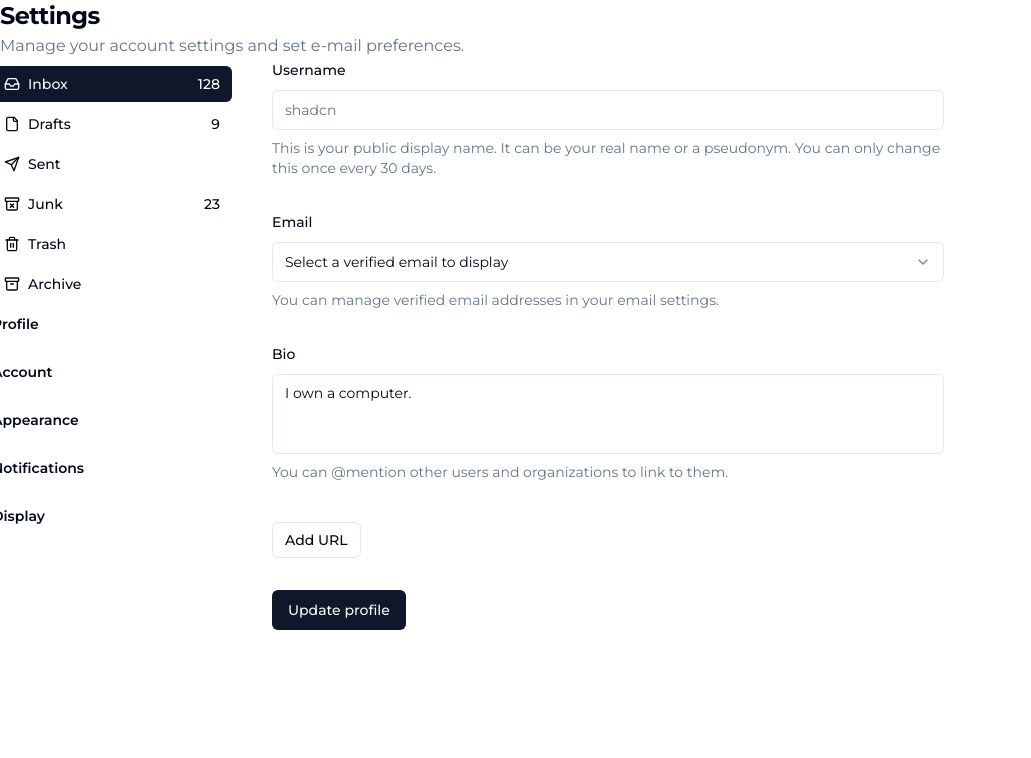
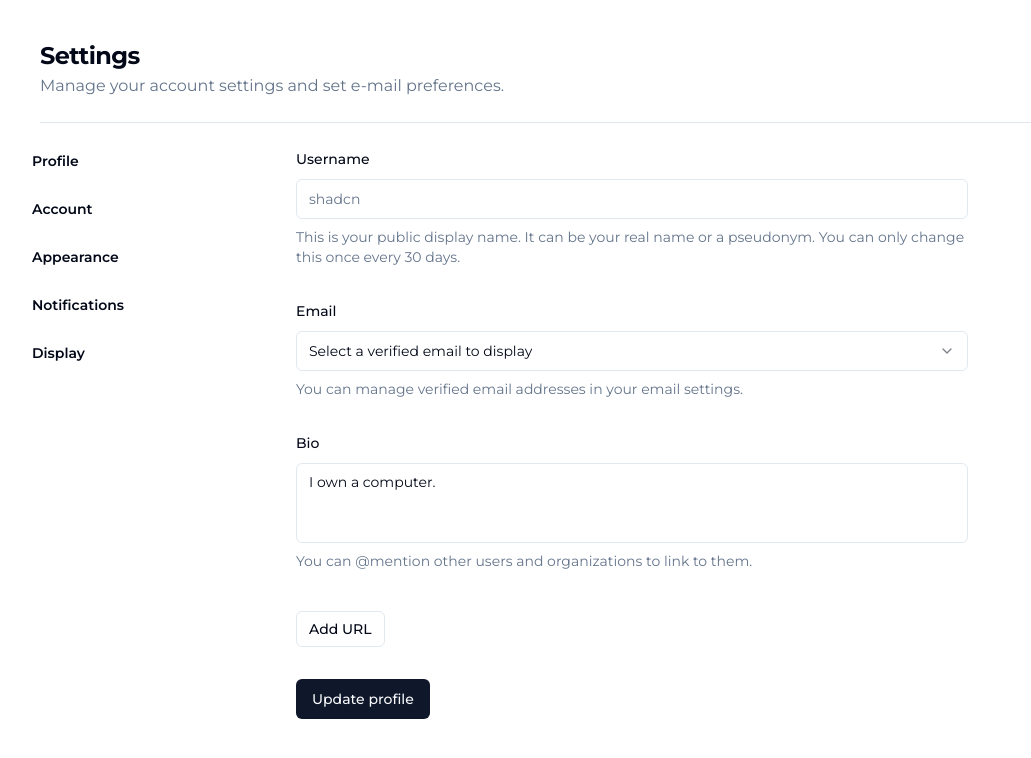
Before and after one commit to Aakash-Yadav23/dashboard-1, a Next.js app: page / in a window 1280 px wide. Shown: the top 758 px of the page, without its empty margins (0-1031 px from the left). Built offline with nearby package versions, Linux system fonts and the light colour scheme.

Commit message:
nav fixes

```diff
--- a/package.json
+++ b/package.json
@@ -12,6 +12,7 @@
     "@hookform/resolvers": "^3.3.4",
     "@radix-ui/react-label": "^2.0.2",
     "@radix-ui/react-select": "^2.0.0",
+    "@radix-ui/react-separator": "^1.0.3",
     "@radix-ui/react-slot": "^1.0.2",
     "@radix-ui/react-toast": "^1.1.5",
     "@radix-ui/react-tooltip": "^1.0.7",
--- a/src/app/page.tsx
+++ b/src/app/page.tsx
@@ -2,6 +2,7 @@ import Sidebar from "@/components/Sidebar/Sidebar";
 import Image from "next/image";
 import { ProfileForm } from "./pages/Account/Profile";
 import { DocsSidebarNav } from "@/components/SideNavbar";
+import { Separator } from "@/components/ui/separator";
 
 
 export default function Home() {
@@ -9,42 +10,67 @@ export default function Home() {
 const sidebarNavItems = [
   {
     title: "Profile",
-    href: "/examples/forms",
+    // href: "/examples/forms",
   },
   {
     title: "Account",
-    href: "/examples/forms/account",
+    // href: "/examples/forms/account",
   },
   {
     title: "Appearance",
-    href: "/examples/forms/appearance",
+    // href: "/examples/forms/appearance",
   },
   {
     title: "Notifications",
-    href: "/examples/forms/notifications",
+    // href: "/examples/forms/notifications",
   },
   {
     title: "Display",
-    href: "/examples/forms/display",
+    // href: "/examples/forms/display",
   },
 ]
 
   return (
-    <div className="">
+    // <div className="">
+    //   <div className="space-y-4">
+    //     <h2 className="text-2xl font-bold tracking-tight">Settings</h2>
+    //     <p className="text-muted-foreground">
+    //       Manage your account settings and set e-mail preferences.
+    //     </p>
+    //   </div>
+    //   <Separator/>
+
+    //   <div className="flex flex-col space-y-8 lg:flex-row lg:space-x-12 lg:space-y-4 ">
+    //     <aside className="md:w-mx-4 lg:w-1/5">
+    //       {/* <Sidebar /> */}
+    //       <DocsSidebarNav items={sidebarNavItems} />
+
+    //     </aside>
+    //     <div className="flex lg:max-w-2xl">
+    //       <ProfileForm />
+    //     </div>
+    //   </div>
+    // </div>
+
+
+    <div className="hidden space-y-6 p-10 pb-16 md:block">
 <div className="space-y-0.5">
   <h2 className="text-2xl font-bold tracking-tight">Settings</h2>
   <p className="text-muted-foreground">
     Manage your account settings and set e-mail preferences.
   </p>
 </div>
+<Separator className="my-6" />
 <div className="flex flex-col space-y-8 lg:flex-row lg:space-x-12 lg:space-y-0">
   <aside className="-mx-4 lg:w-1/5">
-          <Sidebar />
+       {/* <Sidebar /> */}
    <DocsSidebarNav items={sidebarNavItems} />
+
 
   </aside>
   <div className="flex-1 lg:max-w-2xl">
        <ProfileForm />
+
   </div>
 </div>
 </div>
--- a/src/app/pages/Account/Profile.tsx
+++ b/src/app/pages/Account/Profile.tsx
@@ -153,6 +153,8 @@ export function ProfileForm() {
           )}
         />
         <div>
+
+
           {/* {fields.map((field, index) => (
             <FormField
               control={form.control}
--- /dev/null
+++ b/src/components/ui/separator.tsx
@@ -0,0 +1,31 @@
+"use client"
+
+import * as React from "react"
+import * as SeparatorPrimitive from "@radix-ui/react-separator"
+
+import { cn } from "@/lib/utils"
+
+const Separator = React.forwardRef<
+  React.ElementRef<typeof SeparatorPrimitive.Root>,
+  React.ComponentPropsWithoutRef<typeof SeparatorPrimitive.Root>
+>(
+  (
+    { className, orientation = "horizontal", decorative = true, ...props },
+    ref
+  ) => (
+    <SeparatorPrimitive.Root
+      ref={ref}
+      decorative={decorative}
+      orientation={orientation}
+      className={cn(
+        "shrink-0 bg-border",
+        orientation === "horizontal" ? "h-[1px] w-full" : "h-full w-[1px]",
+        className
+      )}
+      {...props}
+    />
+  )
+)
+Separator.displayName = SeparatorPrimitive.Root.displayName
+
+export { Separator }
```
Also changed, not shown: 1 other file (tests, documents, lock files or other folders). Lines whose indentation alone changed are shown as unchanged.
